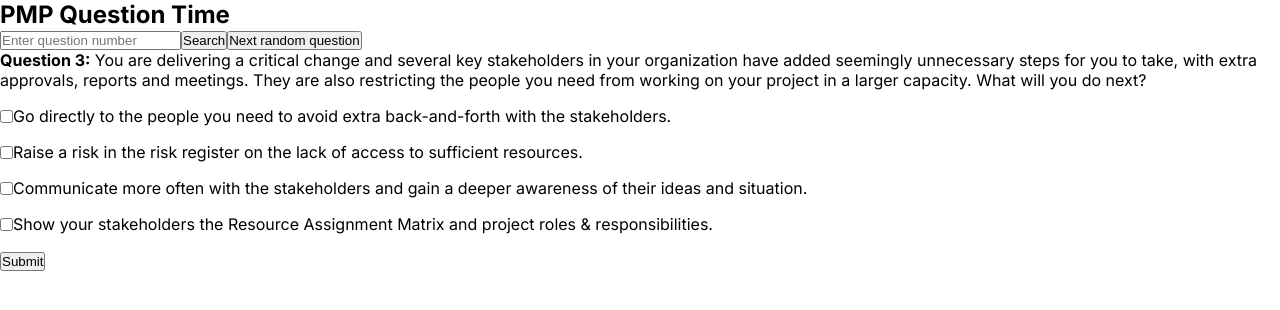
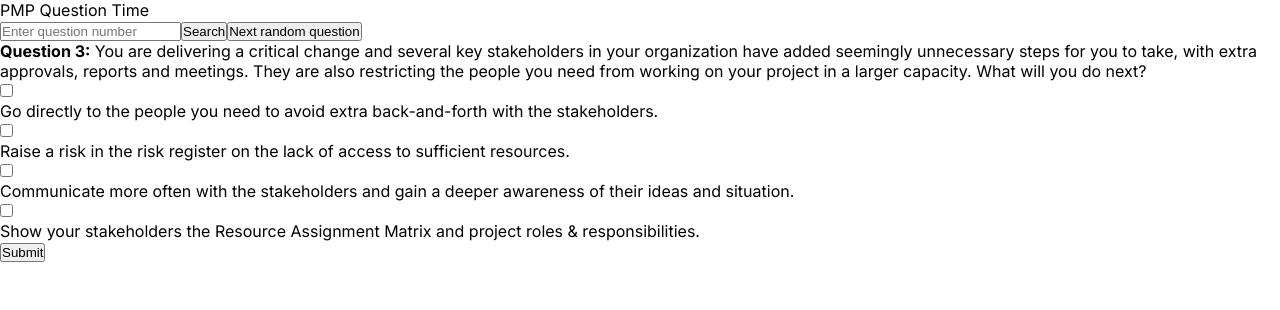
Before and after one commit to thanhbr/powdered-milk, a Next.js app: page /learn/pmp in a window 1280 px wide. Shown: the top 310 px of the page. Built offline with nearby package versions, Linux system fonts and the light colour scheme.

Commit message:
update ui

```diff
--- a/src/app/learn/pmp/_components/QuestionCard.tsx
+++ b/src/app/learn/pmp/_components/QuestionCard.tsx
@@ -47,35 +47,35 @@ const QuestionCard: React.FC<QuestionCardProps> = ({ question }) => {
   const isCorrect = JSON.stringify(selectedChoices.sort()) === JSON.stringify(question.answer.sort());
 
   return (
-    <div style={{ display: 'flex', flexDirection: 'column', gap: "1rem" }}>
+    <div className='flex flex-col gap-2'>
       <p><strong>Question {question.id}:</strong> {question.question}</p>
-      <div style={{ display: 'flex', flexDirection: 'column', gap: "1rem" }}>
+      <div className='flex flex-col gap-2'>
         {question.choices.map((choice) => (
-          <label key={choice.id} style={{ display: 'flex', alignItems: 'center' }}>
+          <label key={choice.id} className='flex items-center gap-2 cursor-pointer'>
             <input
               type="checkbox"
               checked={selectedChoices.includes(choice.id)}
               onChange={() => handleChoiceSelect(choice.id)}
               disabled={showExplanation}
             />
-            {choice.text}
+            <p>{choice.text}</p>
           </label>
         ))}
       </div>
       <div>
         {!showExplanation ? (
-          <button onClick={handleSubmit}>Submit</button>
+          <button onClick={handleSubmit} className='bg-primary text-white p-2 rounded'>Submit</button>
         ) : (
-          <button onClick={handleReset}>Try Again</button>
+          <button onClick={handleReset} className='bg-primary text-white p-2 rounded'>Try Again</button>
         )}
         {showExplanation && (
           <div>
             <div>
-              <h3>Answer: {question.answer.join(', ')}</h3>
+              <p className={`text-2xl font-bold ${isCorrect ? 'text-green' : 'text-red'}`}>{isCorrect ? 'Correct!' : 'Incorrect'}</p>
+              <p className='font-bold text-2xl'>Answer: {question.answer.join(', ')}</p>
             </div>
             <div className="explanation">
-              <h3 style={{ color: isCorrect ? 'green' : 'red' }}>{isCorrect ? 'Correct!' : 'Incorrect'}</h3>
-              <p>{question.explanation}</p>
+              <div><span className='font-bold'>Explanation:</span> {question.explanation}</div>
             </div>
           </div>
         )}
--- a/src/app/learn/pmp/page.tsx
+++ b/src/app/learn/pmp/page.tsx
@@ -31,9 +31,9 @@ export default function PMP() {
 
   return (
     <div className="container">
-      <h2>PMP Question Time</h2>
+      <p className="text-2xl font-bold">PMP Question Time</p>
 
-      <div className="mb-4 flex gap-8">
+      <div className="mb-4 flex flex-row gap-8">
         <input
           type="text"
           value={searchId}
@@ -41,10 +41,10 @@ export default function PMP() {
           placeholder="Enter question number"
           className="mr-2 p-2 border rounded w-1/2"
         />
-        <button onClick={handleSearch} className="px-4 py-2 bg-green-500 text-white rounded">
+        <button onClick={handleSearch} className="bg-primary text-white px-2 py-2 bg-green-500  rounded">
           Search
         </button>
-        <button onClick={handleNextQuestion} className="mt-4 px-4 py-2 bg-blue-500 text-white rounded">
+        <button onClick={handleNextQuestion} className="bg-primary text-white mt-4 px-2 py-2 bg-blue-500  rounded">
           Next random question
         </button>
       </div>
```
